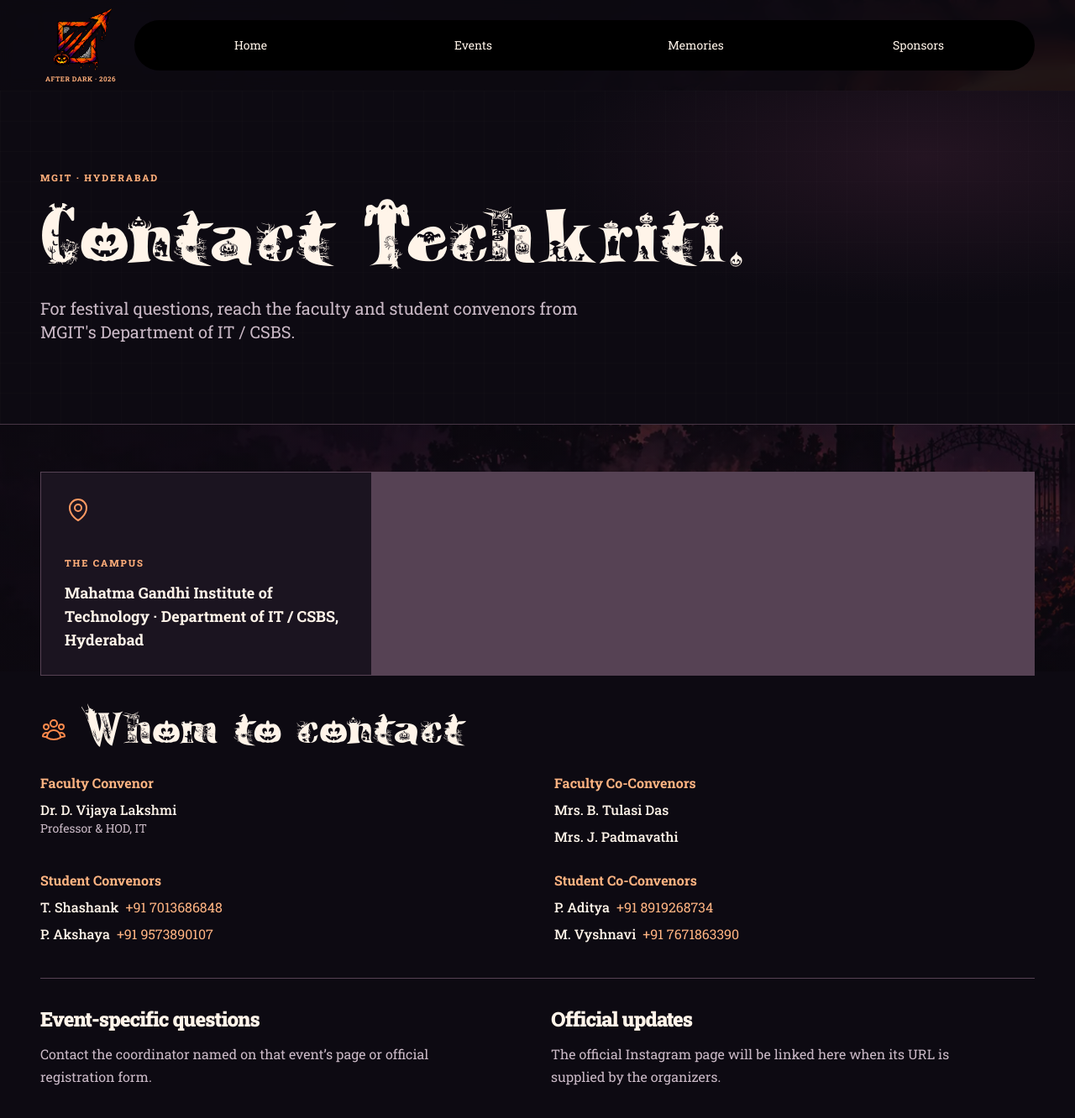
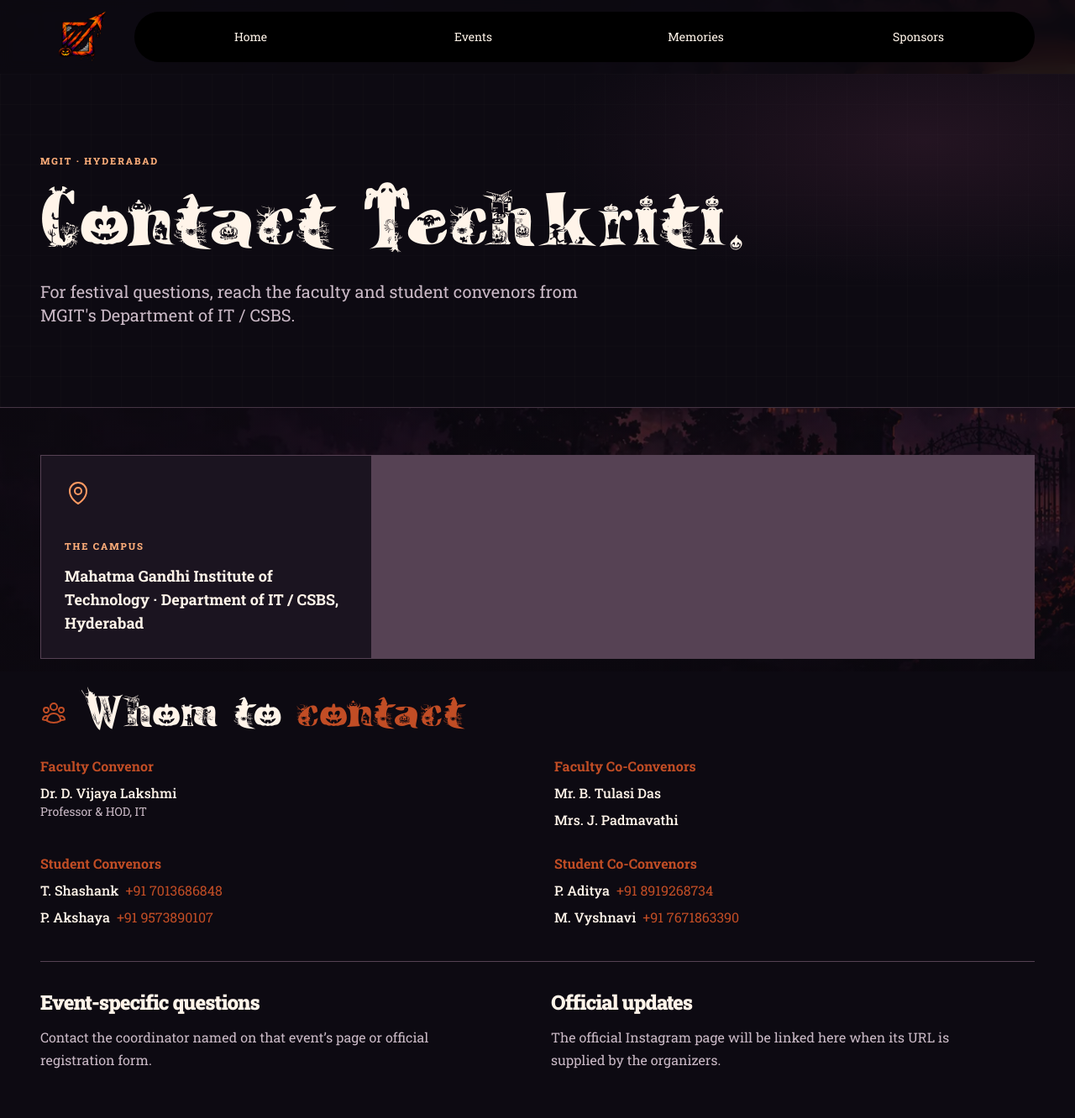
Before and after one commit to RamaChandra53/techkriti-website, a Next.js app: page /contact in a window 1280 px wide. Shown: the top 1332 px of the page at 84% size. Built offline with nearby package versions, Linux system fonts and the light colour scheme; no server answers.

Commit message:
Polish homepage copy and contact styling

```diff
--- a/app/home-immersive.tsx
+++ b/app/home-immersive.tsx
@@ -20,8 +20,8 @@
         <h1 id="festival-title" className="mt-3 w-full sm:mt-4">
           <Image src="/branding/techkriti-splatter-white.png" alt="Techkriti" width={1642} height={958} priority sizes="(max-width: 1400px) 100vw, 1304px" className="h-auto w-full" />
         </h1>
-        <p className="hero-copy mt-3 self-start text-sm font-semibold leading-relaxed text-[#ffae7a] sm:mt-5">16–17 October 2026 · MGIT, Hyderabad</p>
-        <p className="hero-copy mt-3 max-w-3xl self-start text-left text-[clamp(1.25rem,3vw,1.8rem)] font-semibold leading-snug text-[#fff4e9] sm:mt-5">Two days. Eleven events.<br />Enter if you dare.</p>
+        <p className="hero-copy mt-3 self-start text-sm font-semibold leading-relaxed text-[#ff7938] sm:mt-5">16–17 October 2026 · MGIT, Hyderabad</p>
+        <p className="hero-copy mt-3 max-w-3xl self-start text-left text-[clamp(1.25rem,3vw,1.8rem)] font-semibold leading-snug text-[#fff4e9] sm:mt-5">Two days. Nine events.<br />Enter if you dare.</p>
         <Link href="#discover" className="header-register hero-copy mt-4 inline-flex min-h-10 items-center self-center justify-center rounded-full px-5 py-2 text-sm font-bold">Explore events</Link>
       </Container>
     </section>
@@ -66,7 +66,6 @@
 
     <section id="sponsors" aria-labelledby="sponsors-title" className="festival-section scroll-mt-24">
       <Container>
-        <p className="eyebrow">Partners & supporters</p>
         <h2 id="sponsors-title" className="display-heading mt-3 text-[clamp(2.8rem,6vw,5.5rem)]">Partners in <span className="text-[var(--ember)]">crime</span></h2>
         {sponsors.length ? <div className="mt-8 grid gap-8 sm:grid-cols-2 lg:grid-cols-3">{sponsors.map((sponsor) => <article key={sponsor.name} className="flex flex-col items-center text-center">
           {sponsor.logo && <div className="sponsor-logo-frame relative h-36 w-full"><Image src={sponsor.logo.src} alt={sponsor.logo.alt} fill sizes="(max-width: 640px) calc(100vw - 3rem), (max-width: 1024px) 40vw, 27vw" className="object-contain p-4" /></div>}
--- a/components/faq-list.tsx
+++ b/components/faq-list.tsx
@@ -3,8 +3,8 @@
 export function FAQList({ items }: { items: FAQ[] }) {
   return <div className="border-t border-[#564254]">
     {items.map((faq) => <details key={faq.question} className="group border-b border-[#564254]">
-      <summary className="flex min-h-16 cursor-pointer list-none items-center justify-between gap-6 py-6 text-lg font-bold text-[#fff4e9] sm:text-xl"><span>{faq.question}</span><span aria-hidden="true" className="text-3xl font-light leading-none text-[#ff9a62] transition-transform group-open:rotate-45">+</span></summary>
-      <p className="max-w-3xl pb-7 pr-8 text-base leading-relaxed text-[#d4c3d0]">{faq.answer}</p>
+      <summary className="flex min-h-12 cursor-pointer list-none items-center justify-between gap-4 py-3 text-base font-bold leading-tight text-[#fff4e9] sm:text-lg"><span>{faq.question}</span><span aria-hidden="true" className="text-3xl font-light leading-none text-[#ff9a62] transition-transform group-open:rotate-45">+</span></summary>
+      <p className="max-w-3xl pb-6 pr-8 text-sm leading-relaxed sm:text-base text-[#d4c3d0]">{faq.answer}</p>
     </details>)}
   </div>;
 }
--- a/components/festival-contacts.tsx
+++ b/components/festival-contacts.tsx
@@ -4,17 +4,17 @@
 export function FestivalContacts({ headingLevel: Heading = "h3", className = "" }: { headingLevel?: "h2" | "h3"; className?: string }) {
   return <section aria-labelledby="festival-contacts-title" className={className}>
     <div className="flex items-center gap-4">
-      <UserGroupIcon className="h-8 w-8 shrink-0 text-[#ff8a4c]" aria-hidden="true" />
-      <Heading id="festival-contacts-title" className="display-heading text-[clamp(2rem,4vw,3.5rem)] text-[#fff4e9]">Whom to contact</Heading>
+      <UserGroupIcon className="h-8 w-8 shrink-0 text-[#c14d25]" aria-hidden="true" />
+      <Heading id="festival-contacts-title" className="display-heading text-[clamp(2rem,4vw,3.5rem)] text-[#fff4e9]">Whom to <span className="text-[#c14d25]">contact</span></Heading>
     </div>
     <div className="mt-7 grid gap-x-10 gap-y-7 sm:grid-cols-2">
       {contactGroups.map((group) => <div key={group.title}>
-        <h4 className="text-base font-bold text-[#ffb482]">{group.title}</h4>
+        <h4 className="text-base font-bold text-[#c14d25]">{group.title}</h4>
         <ul className="mt-2 space-y-2 text-[#fff4e9]">
           {group.people.map((person) => <li key={person.name}>
             <span className="font-medium">{person.name}</span>
             {person.detail && <span className="block text-sm text-[var(--muted)]">{person.detail}</span>}
-            {person.phone && <a className="ml-2 whitespace-nowrap text-[#ffb482] underline-offset-4 hover:underline" href={`tel:+91${person.phone}`}>+91 {person.phone}</a>}
+            {person.phone && <a className="ml-2 whitespace-nowrap text-[#c14d25] underline-offset-4 hover:underline" href={`tel:+91${person.phone}`}>+91 {person.phone}</a>}
           </li>)}
         </ul>
       </div>)}
--- a/components/logo.tsx
+++ b/components/logo.tsx
@@ -3,7 +3,6 @@
 
 export function Logo() {
   return <Link href="/" aria-label="Techkriti After Dark 2026 — home" className="group flex w-[78px] shrink-0 flex-col items-center text-[#fff6e9] sm:w-[96px]">
-    <span className="relative block h-16 w-16 sm:h-20 sm:w-20"><Image src="/branding/techkriti-mark-2026.png" alt="" fill sizes="(max-width: 640px) 64px, 80px" className="object-contain" /></span>
-    <span className="whitespace-nowrap font-sans text-[7px] font-bold tracking-[.06em] text-[#ffae7a] sm:text-[8px]">AFTER DARK · 2026</span>
+    <span className="relative block h-14 w-14 sm:h-16 sm:w-16"><Image src="/branding/techkriti-mark-2026.png" alt="" fill sizes="(max-width: 640px) 56px, 64px" className="object-contain" /></span>
   </Link>;
 }
--- a/components/past-guests.tsx
+++ b/components/past-guests.tsx
@@ -3,7 +3,7 @@
 import { Container } from "./container";
 
 const guests = [
-  { name: "Adivi Sesh", image: "/guests/adivi-sesh.webp", href: "https://www.instagram.com/p/DUnyVsCj7ot/?img_index=1" },
+  { name: "Adivi Sesh", image: "/guests/adivi-sesh.webp", href: "https://www.instagram.com/p/DUmvBX6kUSO/" },
   { name: "Sai Dharam Tej", image: "/guests/sai-dharam-tej.webp", href: "https://www.instagram.com/p/DUktPvZkRVH/" },
 ];
 
@@ -24,8 +24,8 @@
 export function PastGuests() {
   return <section id="past-guests" aria-labelledby="past-guests-title" className="past-guests-section scroll-mt-24">
     <Container>
-      <h2 id="past-guests-title" className="past-guests-title">They helped spread <span>the word.</span></h2>
-      <p className="past-guests-context">The guests are alive. Their 2026 Techkriti memories still haunt us.</p>
+      <h2 id="past-guests-title" className="past-guests-title">Ghosts spread <span>the word.</span></h2>
+      <p className="past-guests-context">Ghosts are alive. Their 2026 Techkriti memories still haunt us.</p>
       <div className="past-guests-grid">
         {guests.map((guest) => <article key={guest.name} className="past-guest-card">
           <a className="guest-headstone" href={guest.href} target="_blank" rel="noopener noreferrer" aria-label={`Open ${guest.name} Instagram reel in a new tab`}>
--- a/components/site-header.tsx
+++ b/components/site-header.tsx
@@ -122,7 +122,7 @@
   };
 
   return <header className="site-header-plum sticky top-0 z-50 text-[#fff4e9]">
-    <Container className="flex min-w-0 items-center gap-2 py-2 xl:min-h-[104px] xl:gap-4">
+    <Container className="flex min-w-0 items-center gap-2 py-1 xl:min-h-[88px] xl:gap-4">
       <Logo />
       <nav
         ref={trackRef}
--- a/lib/content.ts
+++ b/lib/content.ts
@@ -22,7 +22,7 @@
 
 export const contactGroups: { title: string; people: { name: string; detail?: string; phone?: string }[] }[] = [
   { title: "Faculty Convenor", people: [{ name: "Dr. D. Vijaya Lakshmi", detail: "Professor & HOD, IT" }] },
-  { title: "Faculty Co-Convenors", people: [{ name: "Mrs. B. Tulasi Das" }, { name: "Mrs. J. Padmavathi" }] },
+  { title: "Faculty Co-Convenors", people: [{ name: "Mr. B. Tulasi Das" }, { name: "Mrs. J. Padmavathi" }] },
   { title: "Student Convenors", people: [{ name: "T. Shashank", phone: "7013686848" }, { name: "P. Akshaya", phone: "9573890107" }] },
   { title: "Student Co-Convenors", people: [{ name: "P. Aditya", phone: "8919268734" }, { name: "M. Vyshnavi", phone: "7671863390" }] }
 ];
@@ -102,7 +102,7 @@
 ];
 
 export const faqs: FAQ[] = [
-  { question: "When and where does the nightmare begin?", answer: "16–17 October 2026 at MGIT, Hyderabad. Two days. Eleven events. Endless chaos." },
+  { question: "When and where does the nightmare begin?", answer: "16–17 October 2026 at MGIT, Hyderabad. Two days. Nine events. Endless chaos." },
   { question: "Who can enter? Only ghosts?", answer: "Vampires, witches, and humans are welcome. Students from other colleges can join the haunting too." },
   { question: "How do I secure my place in the underworld?", answer: "Explore the events, choose your challenge, and fill out its registration form." },
   { question: "Can I participate in multiple events?", answer: "Yes. Take on as many challenges as you like, but check each event’s rules and schedule before registering." },
```
Also changed, not shown: 1 other file (tests, documents, lock files or other folders).
